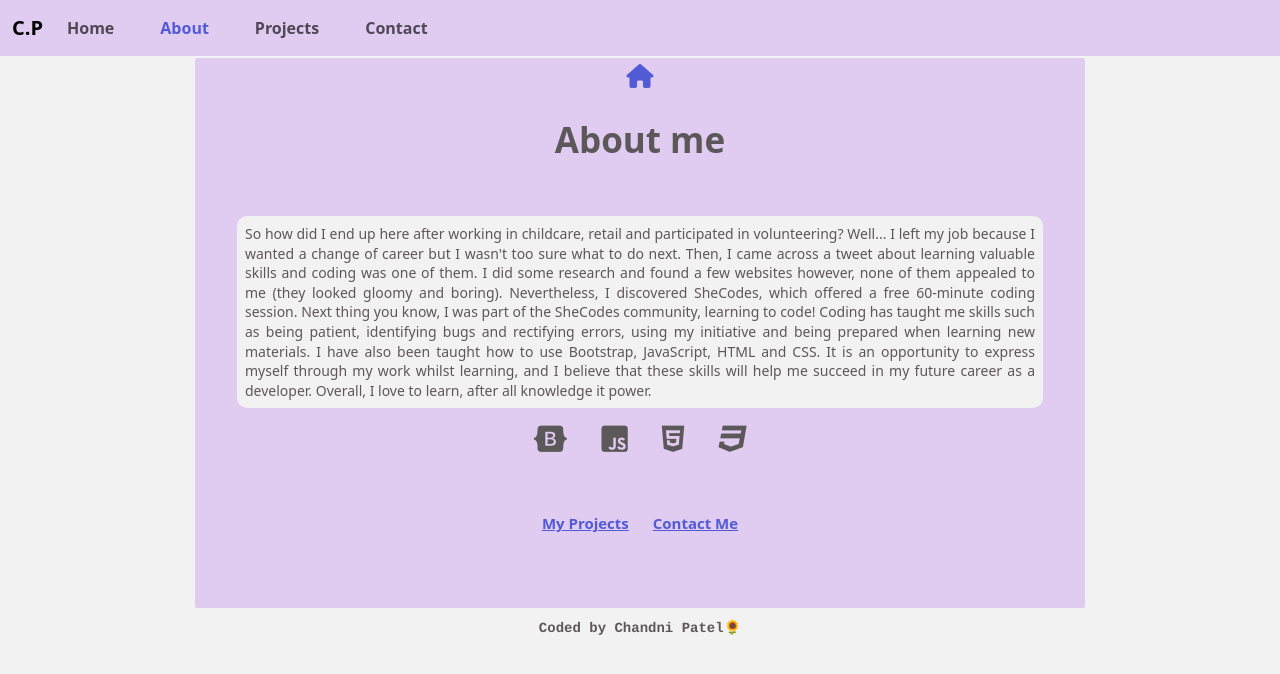
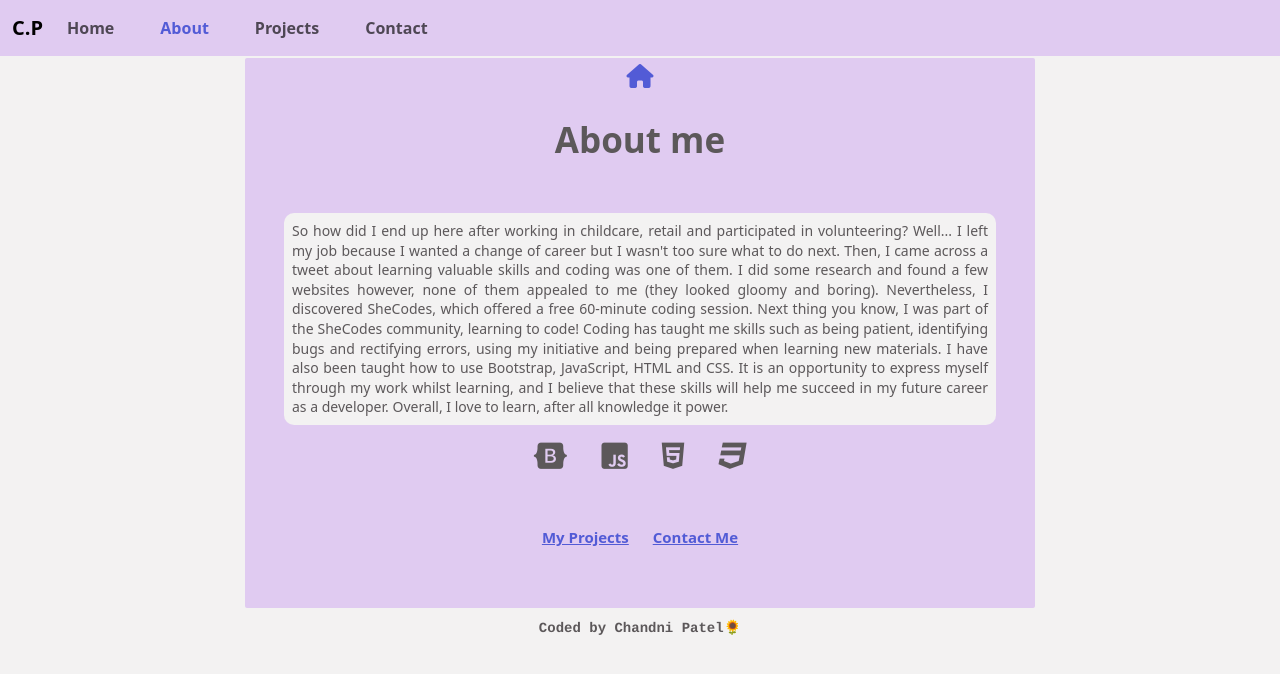
Before and after one commit to chandn33/portfolio-project, a plain HTML site: page about.html in a window 1280 px wide. Drawn offline with nearby package versions, Linux system fonts and the light colour scheme.

Commit message:
final touches to max width

```diff
--- a/src/style.css
+++ b/src/style.css
@@ -6,7 +6,7 @@ body {
     position: relative;
     margin: 58px auto;
     margin-bottom: 10px;
-    width: 890px;
+    width: 790px;
     height: 550px;
     border-radius: 2px;
 }
@@ -14,7 +14,7 @@ body {
     --primary-color: #5c585a;
     --main-font: 'PT' Sans Narrow;
 }
-@media (max-width: 820px) {
+@media (max-width: 800px) {
     h1 {
         font-size:20px;
     }
@@ -59,7 +59,7 @@ body {
   text-align: center;
 }
 .description p {
-    font-size: 12.5px;
+    font-size: 13px;
     font-family: var(--main-font);
    line-height: 1.4;
     text-align: center;
@@ -106,8 +106,8 @@ transform: scale(1.3);
 .inner-container {
 display: flex;
 flex-direction: column;
-padding: 16px;
-margin: 14px;
+padding: 14px;
+margin: 13px;
 }
 .column-item {
     background: #f3f2f2;
```
